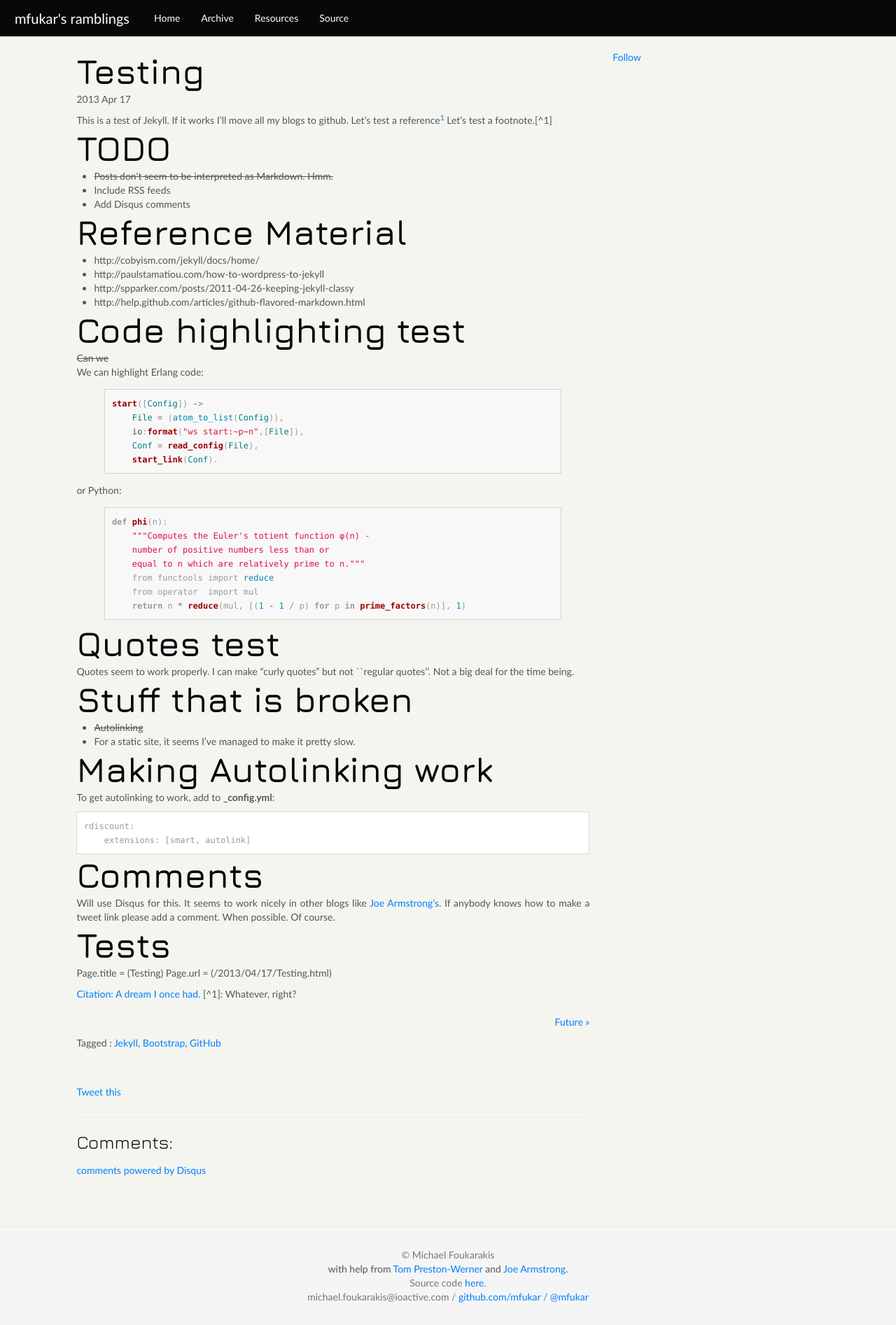
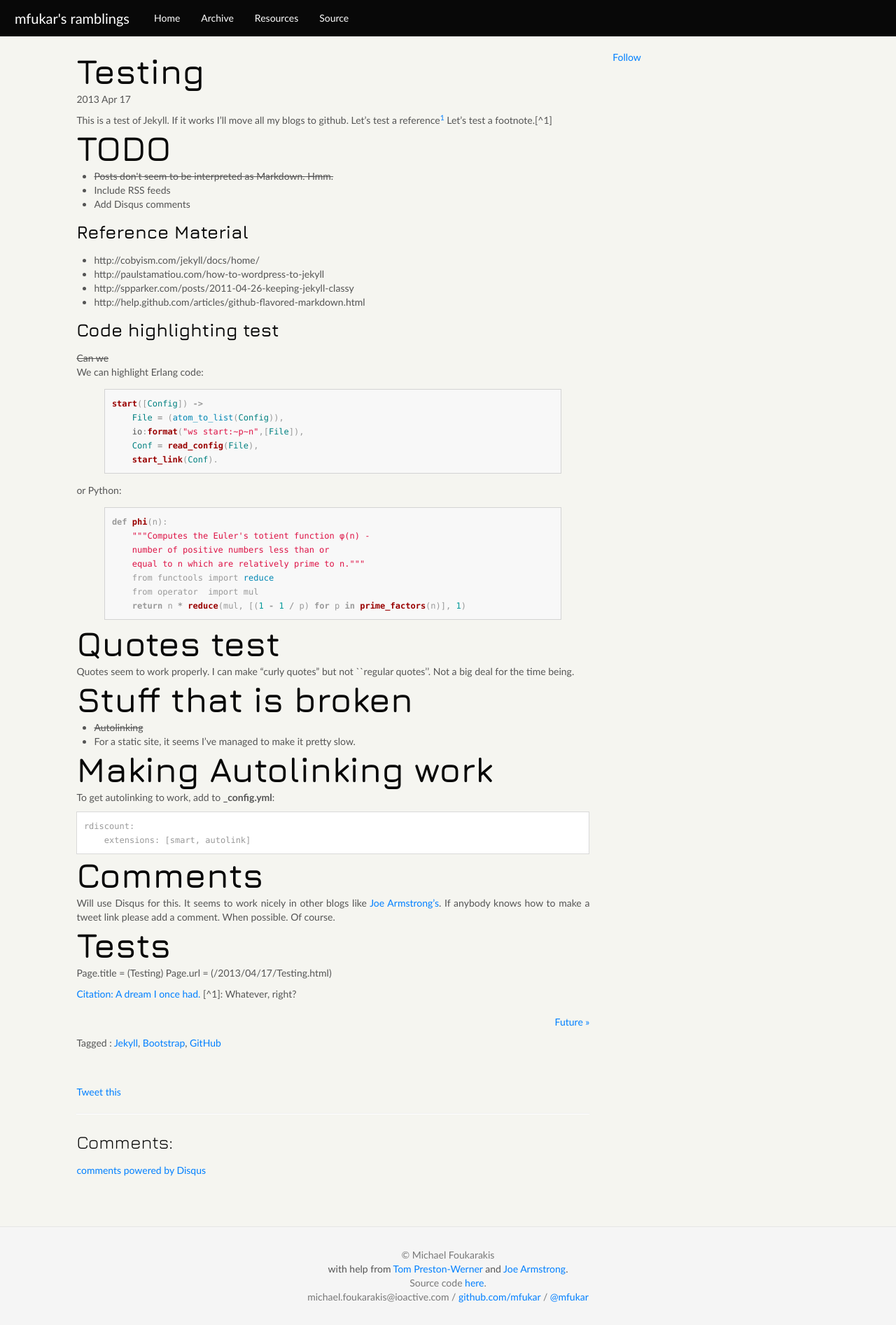
Before and after one commit to mfukar/mfukar.github.com, a Jekyll site: the page built from _posts/2013-04-17-Testing.md, in a window 1280 px wide. Shown: the whole page at 70% size. Built offline with Jekyll 4.4.1, drawn with Linux system fonts in a browser that asks for light colours; some web fonts are replaced; Markdown is read by kramdown in place of the engine named in the settings; comment, search, counter and statistics services are not loaded.

Commit message:
Other headings

```diff
--- a/_posts/2013-04-17-Testing.md
+++ b/_posts/2013-04-17-Testing.md
@@ -21,15 +21,14 @@ TODO
 * Add Disqus comments
 
 Reference Material
-==================
+------------------
 
 * http://cobyism.com/jekyll/docs/home/
 * http://paulstamatiou.com/how-to-wordpress-to-jekyll
 * http://spparker.com/posts/2011-04-26-keeping-jekyll-classy
 * http://help.github.com/articles/github-flavored-markdown.html
 
-Code highlighting test
-======================
+## Code highlighting test
 
 <strike>Can we</strike> We can highlight Erlang code:
 
```
